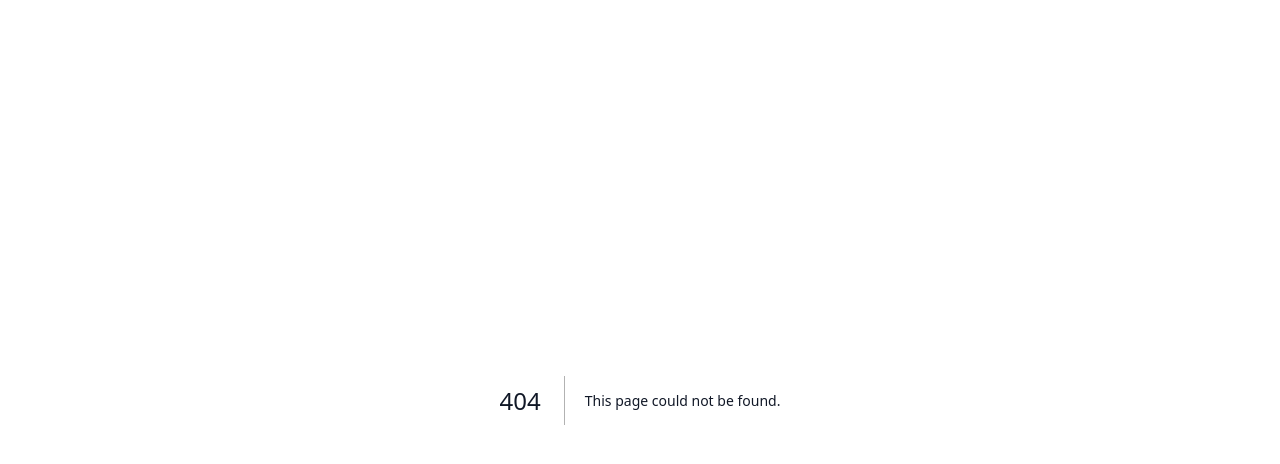
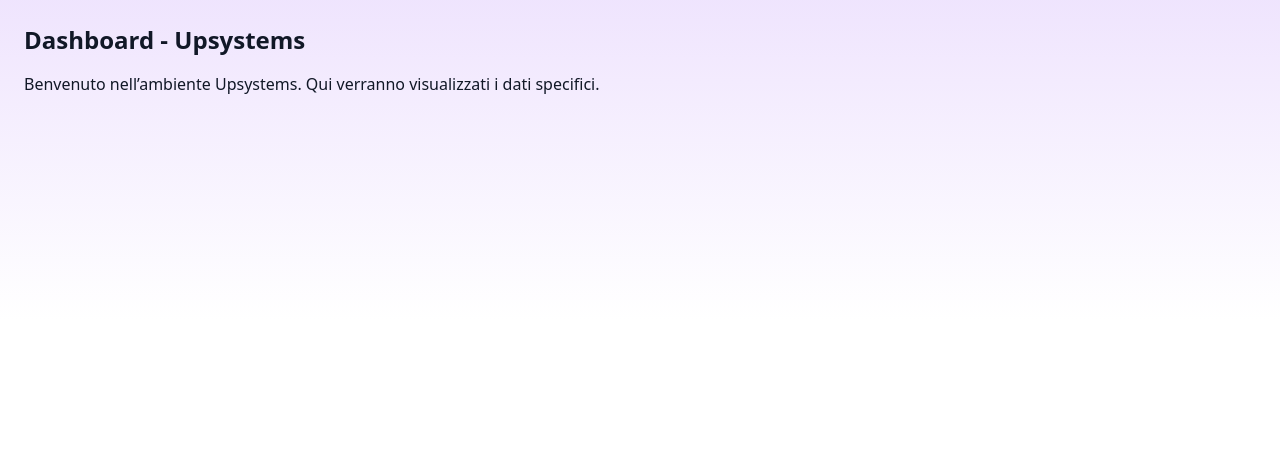
Before and after one commit to DCarloneUP/september, a Next.js app: page /upsystems in a window 1280 px wide. Before the commit this address had no page. Shown: the top 464 px of the page. Built offline with nearby package versions, Linux system fonts and the light colour scheme.

Commit message:
Create page.tsx

```diff
--- /dev/null
+++ b/app/upsystems/page.tsx
@@ -0,0 +1,8 @@
+export default function UpsystemsDashboard() {
+  return (
+    <div className="p-6">
+      <h1 className="text-2xl font-bold">Dashboard - Upsystems</h1>
+      <p className="mt-4">Benvenuto nell’ambiente Upsystems. Qui verranno visualizzati i dati specifici.</p>
+    </div>
+  );
+}
```
